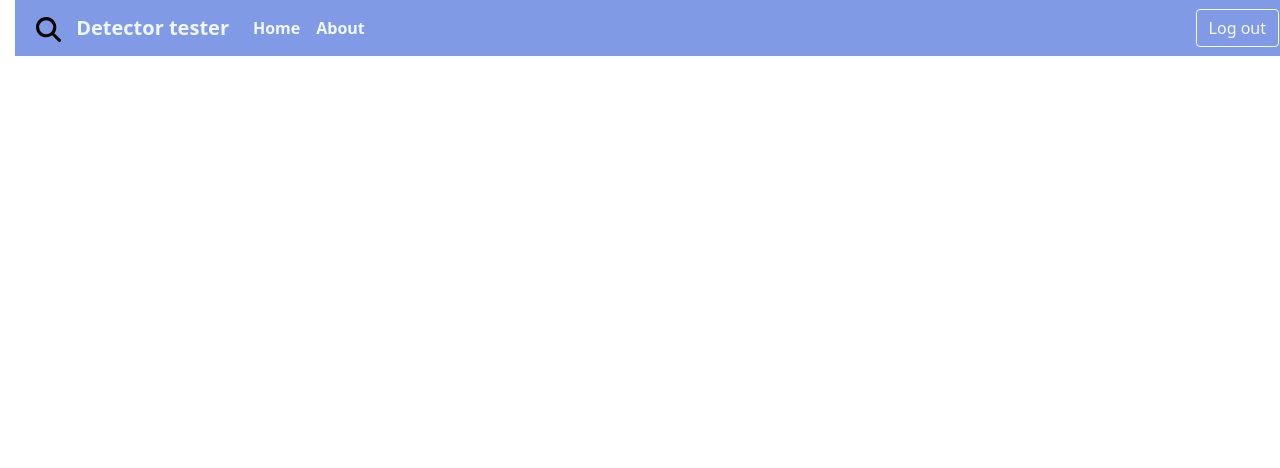
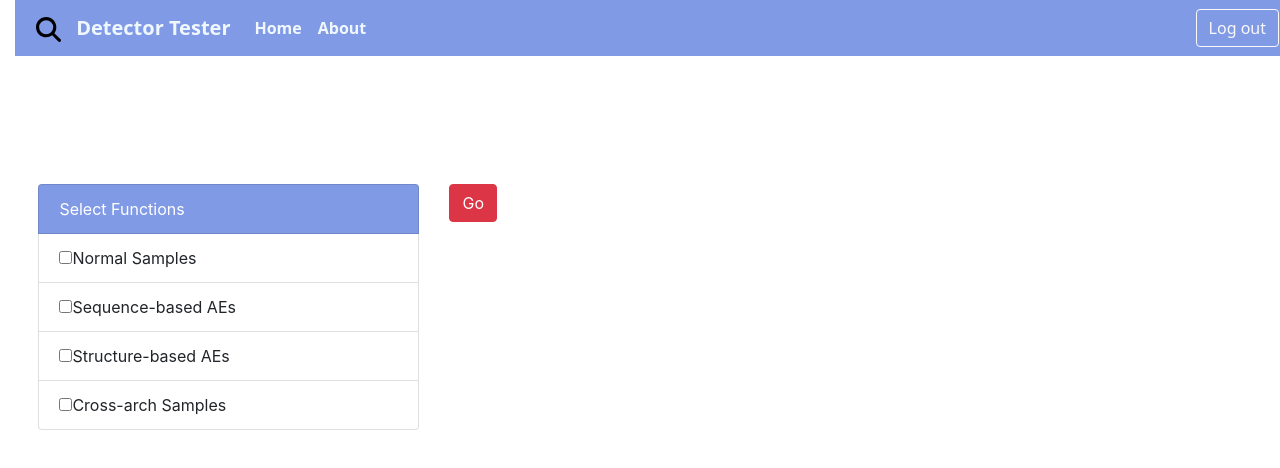
Before and after one commit to hyttttt/Detector_webpage, a Vue app: page /task/1/1 in a window 1280 px wide. Shown: the top 468 px of the page. Built offline with nearby package versions, Linux system fonts and the light colour scheme.

Commit message:
add report page

```diff
--- a/src/components/Navbar.vue
+++ b/src/components/Navbar.vue
@@ -10,7 +10,7 @@
             height="25"
             style="margin: 0 10px 0 5px"
           />
-          Detector tester</a
+          Detector Tester</a
         >
         <button
           class="navbar-toggler"
--- a/src/components/buttons/DeleteButton_d.vue
+++ b/src/components/buttons/DeleteButton_d.vue
@@ -1,6 +1,6 @@
 <script setup>
 const props = defineProps({
-  uid: Number,
+  uid: String,
   did: Number
 })
 </script>
--- a/src/components/buttons/DeleteButton_r.vue
+++ b/src/components/buttons/DeleteButton_r.vue
@@ -1,6 +1,6 @@
 <script setup>
 const props = defineProps({
-  uid: Number,
+  uid: String,
   rid: Number
 })
 </script>
--- a/src/components/buttons/TestButton.vue
+++ b/src/components/buttons/ExeButton.vue
@@ -2,18 +2,19 @@
 import { useRouter } from 'vue-router'
 
 const props = defineProps({
-  uid: Number,
-  did: Number
+  uid: String,
+  did: Number,
+  func: Object
 })
 
 const router = useRouter()
-function testPage() {
-  router.push(`/task/${props.uid}/${props.did}`)
+function execute() {
+  router.push(`/report`)
 }
 </script>
 
 <template>
   <div>
-    <button type="button" class="btn btn-primary" @click="testPage">Test</button>
+    <button type="button" class="btn btn-danger" @click="execute">Go</button>
   </div>
 </template>
--- a/src/components/buttons/UpdateButton.vue
+++ b/src/components/buttons/UpdateButton.vue
@@ -1,6 +1,6 @@
 <script setup>
 const props = defineProps({
-  uid: Number,
+  uid: String,
   did: Number
 })
 </script>
--- a/src/router/index.js
+++ b/src/router/index.js
@@ -3,6 +3,7 @@ import CoreView from '../views/CoreView.vue'
 import TaskView from '../views/TaskView.vue'
 import HomeView from '../views/HomeView.vue'
 import AboutView from '../views/AboutView.vue'
+import ReportView from '../views/ReportView.vue'
 
 const router = createRouter({
   history: createWebHistory(import.meta.env.BASE_URL),
@@ -26,6 +27,11 @@ const router = createRouter({
       path: '/task/:uid/:did', //user id, detector id
       name: 'task',
       component: TaskView
+    },
+    {
+      path: '/report',
+      name: 'report',
+      component: ReportView
     }
   ]
 })
--- a/src/views/AboutView.vue
+++ b/src/views/AboutView.vue
@@ -7,5 +7,5 @@ import LogInButton from '../components/buttons/LogInButton.vue'
   <Navbar>
     <template v-slot:log-btn><LogInButton /></template>
   </Navbar>
-  <h1>This is an about page</h1>
+  <h1>This is about page</h1>
 </template>
--- a/src/views/CoreView.vue
+++ b/src/views/CoreView.vue
@@ -9,7 +9,7 @@ import LogOutButton from '../components/buttons/LogOutButton.vue'
 import Addbutton from '../components/buttons/Addbutton.vue'
 
 //const newDetector = ref('')
-var uid = ref(123456789)
+var uid = ref('userid')
 
 const detectors = ref([{ id: Math.random() }, { id: Math.random() }, { id: Math.random() }])
 const reports = ref([{ id: 0, sno: 0 }])
@@ -29,9 +29,9 @@ function addReport(d) {
     <template v-slot:log-btn><LogOutButton /></template>
   </Navbar>
 
-  <div id="content-wrap">
-    <div class="row" id="content-top"></div>
-    <div class="row" id="content-bottom">
+  <div class="content-wrap">
+    <div class="row content-top"></div>
+    <div class="row content-bottom">
       <div class="col">
         <ul class="list-group" id="d-list">
           <li class="list-group-item" id="d-list-title">
@@ -50,7 +50,7 @@ function addReport(d) {
       </div>
       <div class="col">
         <ul class="list-group" id="r-list">
-          <li class="list-group-item" id="r-list-title">Report List</li>
+          <li class="list-group-item" id="r-list-title">Report History</li>
           <li v-for="r in reports" :key="r.id" class="list-group-item">
             <div class="row">
               <a>Report {{ r.sno }}</a>
@@ -66,18 +66,18 @@ function addReport(d) {
 
 <style scoped>
 /*border: 2px solid #0ae95b;*/
-#content-wrap {
+.content-wrap {
   margin: 3%;
   height: 75vh;
 }
 
 /*border: 2px solid #ea470b;*/
-#content-top {
+.content-top {
   height: 15%;
 }
 
 /*border: 2px solid #8b0de4;*/
-#content-bottom {
+.content-bottom {
   height: 85%;
 }
 
--- /dev/null
+++ b/src/views/ReportView.vue
@@ -0,0 +1,11 @@
+<script setup>
+import Navbar from '../components/Navbar.vue'
+import LogOutButton from '../components/buttons/LogOutButton.vue'
+</script>
+
+<template>
+  <Navbar>
+    <template v-slot:log-btn><LogOutButton /></template>
+  </Navbar>
+  <h1>This is report page</h1>
+</template>
--- a/src/views/TaskView.vue
+++ b/src/views/TaskView.vue
@@ -1,10 +1,59 @@
 <script setup>
+import { ref, computed } from 'vue'
 import Navbar from '../components/Navbar.vue'
 import LogOutButton from '../components/buttons/LogOutButton.vue'
+import ExeButton from '../components/buttons/ExeButton.vue'
+
+const funcs = ref([
+  { func: 'Normal Samples', check: false },
+  { func: 'Sequence-based AEs', check: false },
+  { func: 'Structure-based AEs', check: false },
+  { func: 'Cross-arch Samples', check: false }
+])
 </script>
 
 <template>
   <Navbar>
     <template v-slot:log-btn><LogOutButton /></template>
   </Navbar>
+  <div class="content-wrap">
+    <div class="row content-top"></div>
+    <div class="row content-bottom">
+      <div class="col">
+        <ul class="list-group" id="f-list">
+          <li class="list-group-item" id="f-list-title">Select Functions</li>
+          <li v-for="f in funcs" :key="f.func" class="list-group-item">
+            <input type="checkbox" v-model="f.check" />
+            <span>{{ f.func }}</span>
+          </li>
+        </ul>
+      </div>
+
+      <div class="col"><ExeButton /></div>
+      <div class="col"></div>
+    </div>
+  </div>
 </template>
+
+<style scoped>
+/*border: 2px solid #0ae95b;*/
+.content-wrap {
+  margin: 3%;
+  height: 75vh;
+}
+
+/*border: 2px solid #ea470b;*/
+.content-top {
+  height: 15%;
+}
+
+/*border: 2px solid #8b0de4;*/
+.content-bottom {
+  height: 85%;
+}
+
+#f-list-title {
+  background-color: #819ae6;
+  color: white;
+}
+</style>
```
